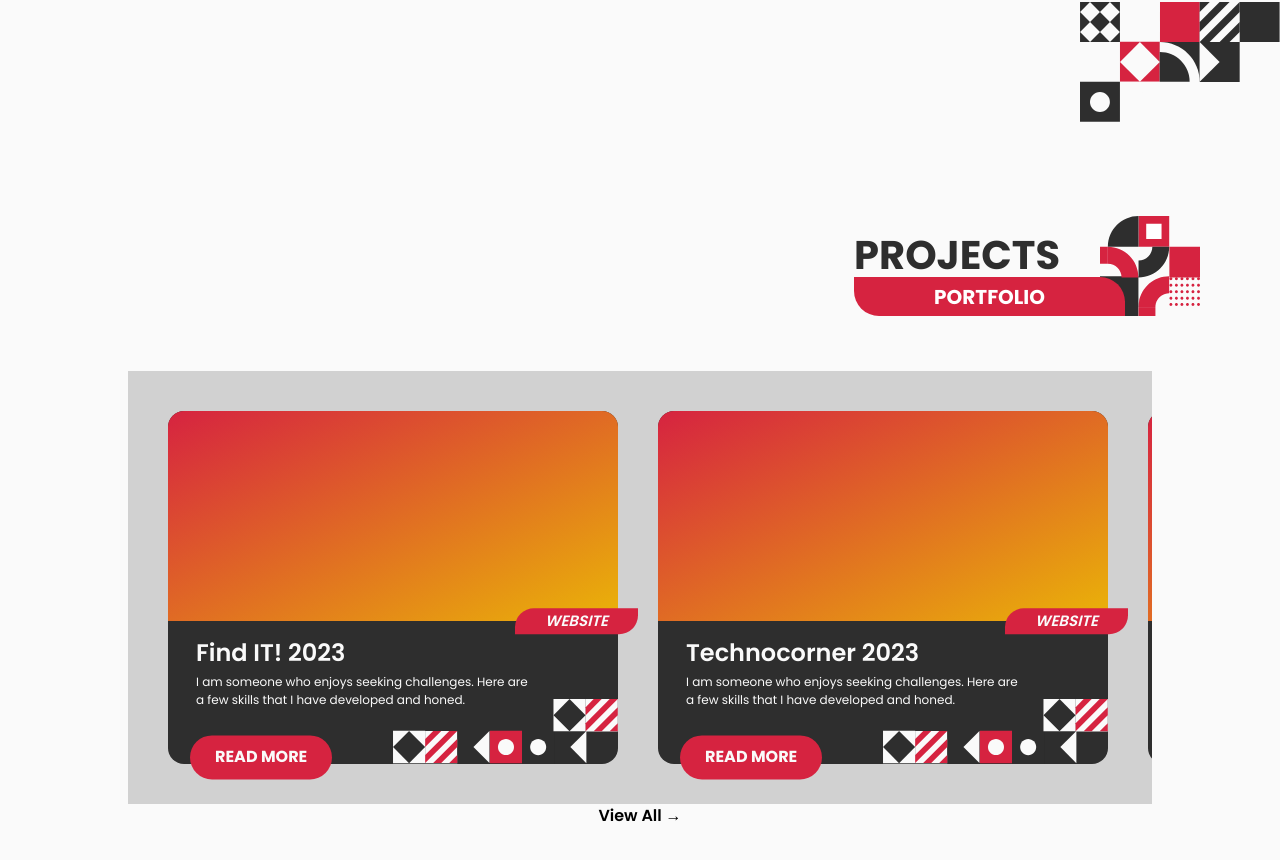
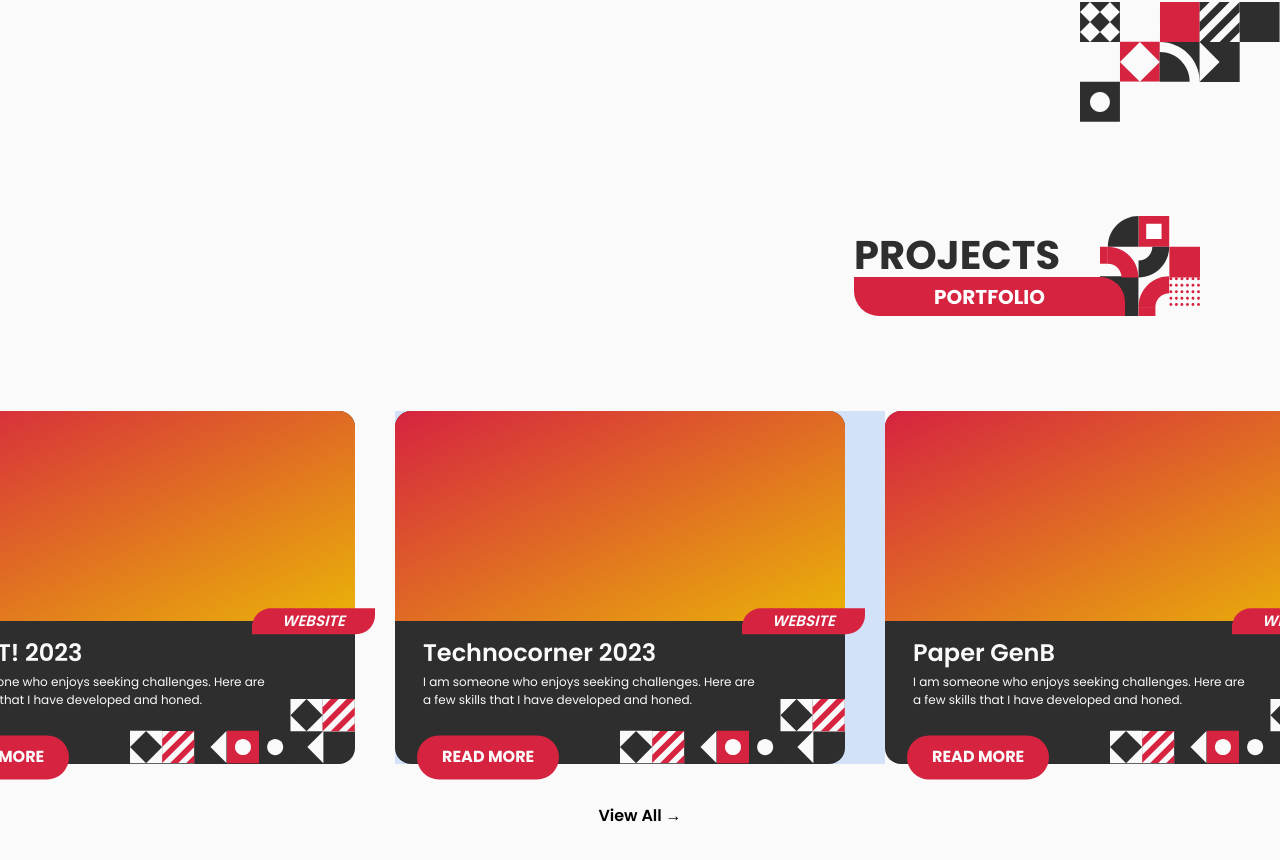
Before and after one commit to Night-Login/night-login-website-2024, a Next.js app: page / in a window 1280 px wide. Shown: the part 1478-2338 px from the top of the page. Built offline with nearby package versions, Linux system fonts and the light colour scheme.

Commit message:
feat: implement swiper

```diff
--- a/src/components/Landing/Projects.tsx
+++ b/src/components/Landing/Projects.tsx
@@ -2,39 +2,48 @@ import Image from "next/image";
 import AboutUsDeco from "../../../public/assets/images/AboutUsDeco.svg";
 import ProjectCard from "./ProjectCard";
 import { useState } from "react";
+import { Swiper, SwiperSlide } from "swiper/react";
+import "swiper/css";
+import dynamic from "next/dynamic";
 
-export default function Projects() {
+function Projects() {
   const [projects, setProjects] = useState([
     {
       image: "",
       title: "Find IT! 2023",
-      description: "I am someone who enjoys seeking challenges. Here are a few skills that I have developed and honed.",
-      tag: "WEBSITE"
+      description:
+        "I am someone who enjoys seeking challenges. Here are a few skills that I have developed and honed.",
+      tag: "WEBSITE",
     },
     {
       image: "",
       title: "Technocorner 2023",
-      description: "I am someone who enjoys seeking challenges. Here are a few skills that I have developed and honed.",
-      tag: "WEBSITE"
+      description:
+        "I am someone who enjoys seeking challenges. Here are a few skills that I have developed and honed.",
+      tag: "WEBSITE",
     },
     {
       image: "",
       title: "Paper GenB",
-      description: "I am someone who enjoys seeking challenges. Here are a few skills that I have developed and honed.",
-      tag: "WEBSITE"
+      description:
+        "I am someone who enjoys seeking challenges. Here are a few skills that I have developed and honed.",
+      tag: "WEBSITE",
     },
     {
       image: "",
       title: "Paper GenB",
-      description: "I am someone who enjoys seeking challenges. Here are a few skills that I have developed and honed.",
-      tag: "WEBSITE"
+      description:
+        "I am someone who enjoys seeking challenges. Here are a few skills that I have developed and honed.",
+      tag: "WEBSITE",
     },
   ]);
   return (
     <main className="min-h-screen flex flex-col justify-center items-center overflow-x-hidden">
       <section className="flex items-end self-end sm:mr-20">
         <div className="relative z-[1]">
-          <h2 className="text-[35px] md:text-[40px] font-bold leading-[110%] text-dark-1">PROJECTS</h2>
+          <h2 className="text-[35px] md:text-[40px] font-bold leading-[110%] text-dark-1">
+            PROJECTS
+          </h2>
           <div className="text-[20px] w-fit grid place-items-center h-[31.5px] sm:h-[39px] font-bold text-white bg-red px-[50px] sm:px-[80px] rounded-bl-[25px] rounded-tr-[25px] -mr-[25px]">
             PORTFOLIO
           </div>
@@ -46,20 +55,29 @@ export default function Projects() {
         />
       </section>
 
-      <section className="h-fit p-10 w-[80vw] bg-dark-1/20 mt-[55px] flex gap-10 overflow-x-auto">
-        {
-          projects.map((project, index) => (
-            <ProjectCard
+      <section className="h-fit p-10 w-[80vw] mt-[55px] flex gap-10">
+        <Swiper
+          className="bg-blue-500/20 !w-[490px] !overflow-visible !flex !gap-10 justify-center items-center"
+          initialSlide={1}
+          grabCursor
+        >
+          {projects?.map((project, index) => (
+            <SwiperSlide
               key={index}
-              image={project.image}
-              title={project.title}
-              description={project.description}
-              tag={project.tag}
-            />
-          ))
-        }
+            >
+              <ProjectCard
+                image={project.image}
+                title={project.title}
+                description={project.description}
+                tag={project.tag}
+              />
+            </SwiperSlide>
+          ))}
+        </Swiper>
       </section>
       <button className="mx-auto font-semibold">View All &rarr;</button>
     </main>
   );
 }
+
+export default dynamic(() => Promise.resolve(Projects), { ssr: false });
```
